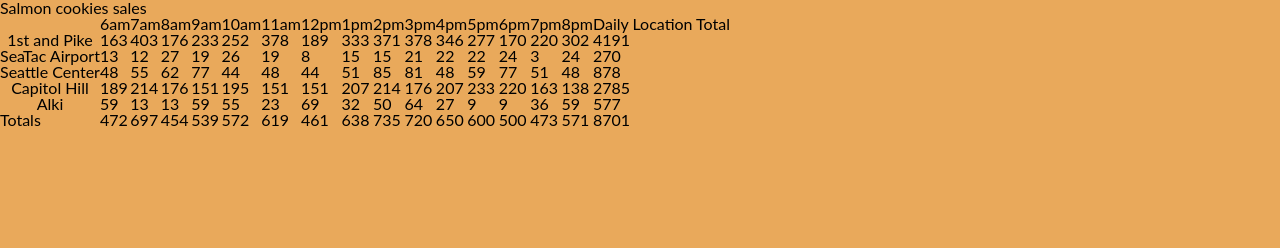
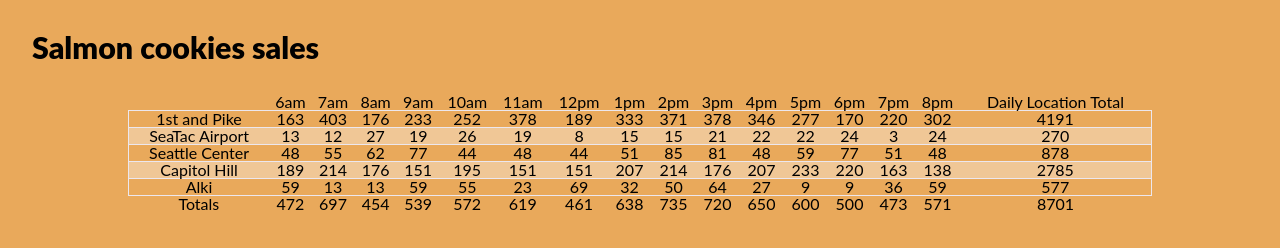
Before and after one commit to al1s/SalmonCookies, a website: page index.html in a window 1280 px wide. Drawn offline with Linux system fonts and the light colour scheme.

Commit message:
Add basic style to table

```diff
--- a/css/style.css
+++ b/css/style.css
@@ -2,6 +2,7 @@
   --primary-color: #222222;
   --secondary-color: #ece7ee;
   --neutral-color: #e9a95b;
+  --neutral-color--brighter: #f0c796;
 }
 
 body {
@@ -11,14 +12,42 @@ body {
   font-size: 1rem;
 }
 
-.main {
-  background-color: var(--secondary-color);
-  display: grid;
-  grid-template-columns: 1fr 2fr 2fr 1fr;
-  grid-template-rows: 1fr 2fr 2fr 1fr;
-  grid-gap: 0.4rem;
-  height: 100vh;
-  width: 100vw;
+.main__header {
+  font-size: 1.9rem;
+  font-weight: 900;
+  margin: 2rem;
+}
+
+.table__text-header {
+  font-size: 1.5rem;
+  font-weight: 700;
+  margin: 3rem;
+}
+
+.table__header {
+  font-size: 1.3rem;
+  font-weight: 700;
+}
+
+.table {
+  border-collapse: collapse;
+  border-spaceing: 0.5rem;
+  margin: 2rem auto;
+  text-align: center;
+  width: 80vw;
+}
+
+.footer__row,
+.row:nth-of-type(2n) {
+  background-color: var(--neutral-color--brighter);
+}
+
+.header__cell,
+.row,
+.table__totals,
+.body__cell {
+  border: 1px solid var(--secondary-color);
+  padding: 0.5rem;
 }
 
 @media screen and (min-width: 22rem) {
--- a/index.html
+++ b/index.html
@@ -12,7 +12,7 @@
 
 <body>
   <main>
-    <h1>Salmon cookies sales</h1>
+    <h1 class="main__header">Salmon cookies sales</h1>
     <div id="list"></div>
   </main>
 </body>
```
Also changed, not shown: sales.html (+1 -1 lines).
